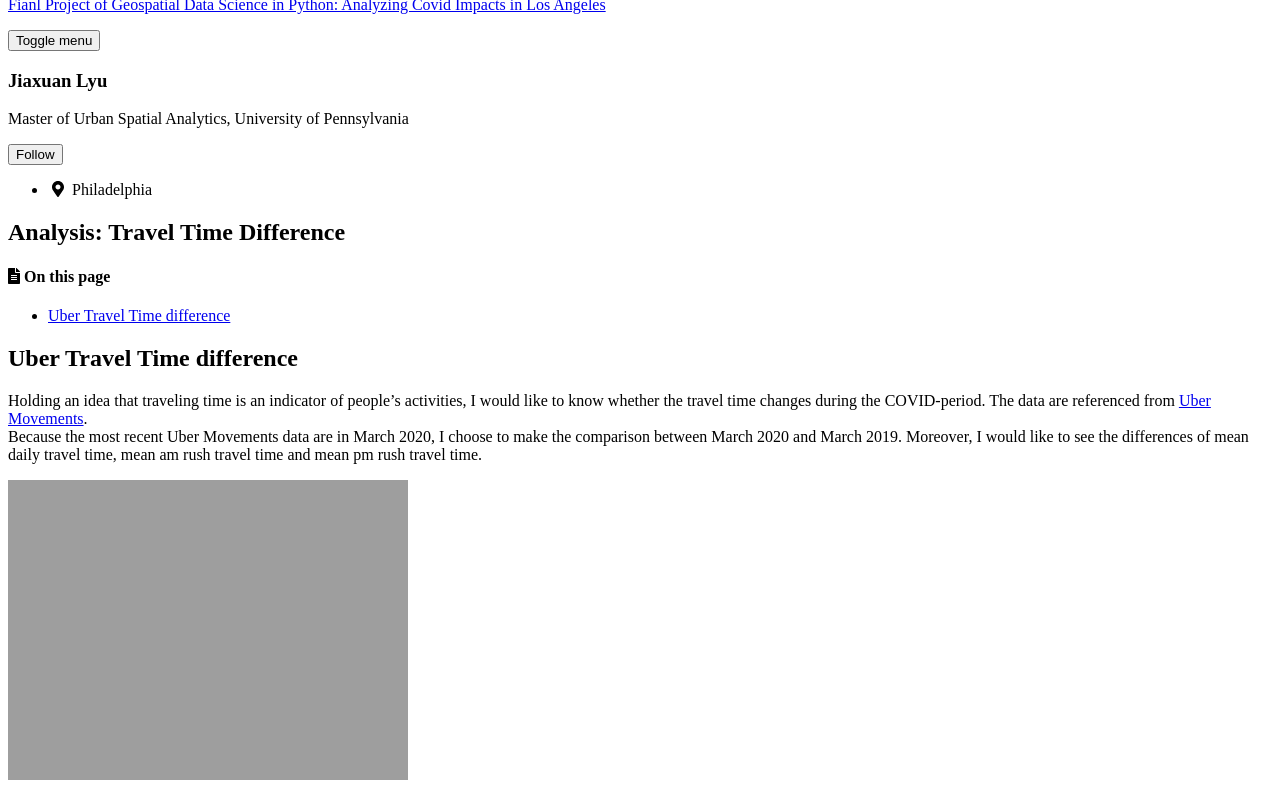
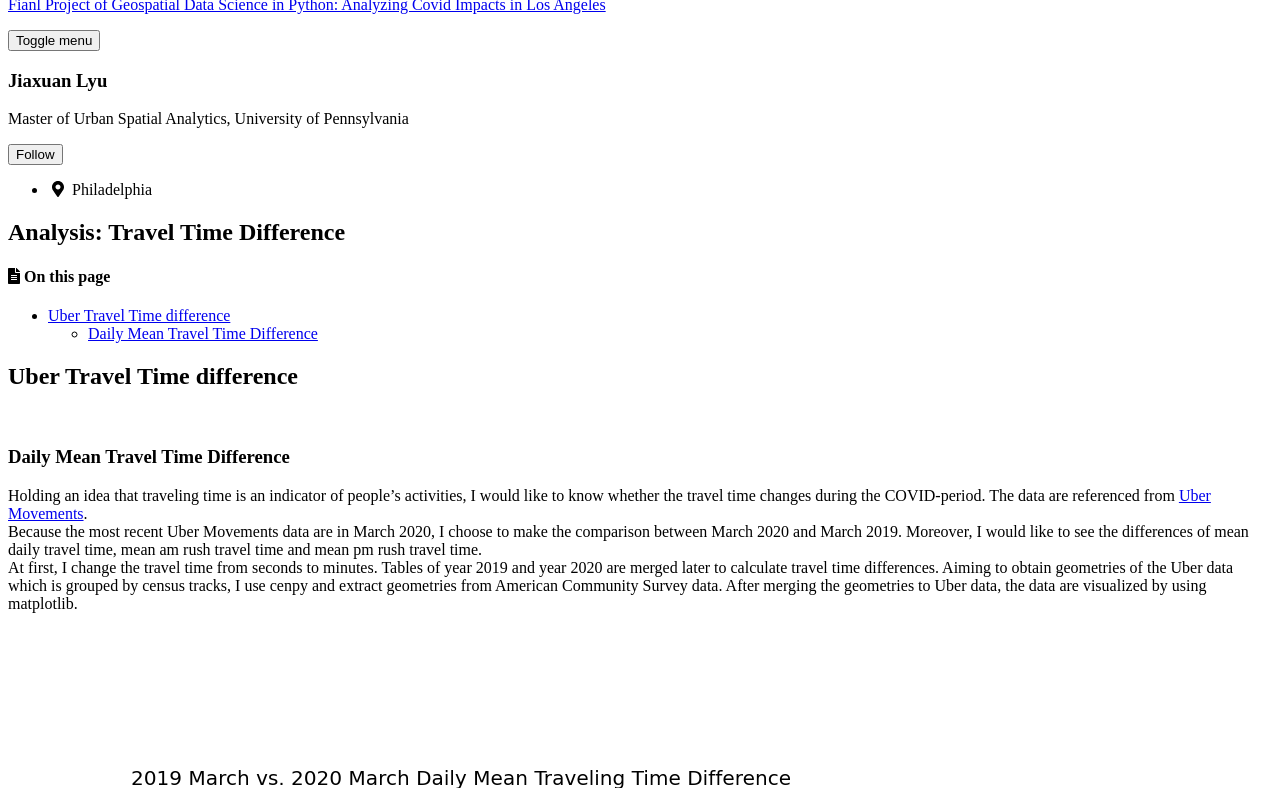
Before and after one commit to jiaxuanlyu/Geospatial-LA-Covid-Analysis, a Jekyll site: the page built from _posts/2020-12-19-2-travel-time-diff.md, in a window 1280 px wide and 900 px high, cut to the strip 112-900 px from the top of the window. Built offline with Jekyll 4.4.1, drawn with Linux system fonts in a browser that asks for light colours; cached includes are drawn as plain includes; nearby versions of some CDN libraries.

Commit message:
Update 2020-12-19-2-travel-time-diff.md

```diff
--- a/_posts/2020-12-19-2-travel-time-diff.md
+++ b/_posts/2020-12-19-2-travel-time-diff.md
@@ -11,8 +11,14 @@ read_time: false
 
 ## Uber Travel Time difference
 
+<br>
+
+### Daily Mean Travel Time Difference
+
 Holding an idea that traveling time is an indicator of people’s activities, I would like to know whether the travel time changes during the COVID-period. The data are referenced from <a href=" https://movement.uber.com/?lang=en-US">Uber Movements</a>.
 <br>
 Because the most recent Uber Movements data are in March 2020, I choose to make the comparison between March 2020 and March 2019. Moreover, I would like to see the differences of mean daily travel time, mean am rush travel time and mean pm rush travel time.
+<br>
+At first, I change the travel time from seconds to minutes. Tables of year 2019 and year 2020 are merged later to calculate travel time differences. Aiming to obtain geometries of the Uber data which is grouped by census tracks, I use cenpy and extract geometries from American Community Survey data. After merging the geometries to Uber data, the data are visualized by using matplotlib.
 
-![distances-abandoned-cars]({{ site.url }}{{ site.baseurl }}/assets/images/distance_to_abandoned_cars.png)
+![distances-abandoned-cars]({{ site.url }}{{ site.baseurl }}/assets/images/meandiff.png)
```
